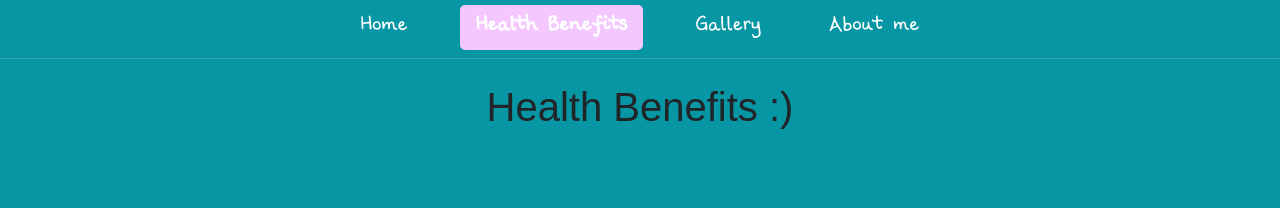
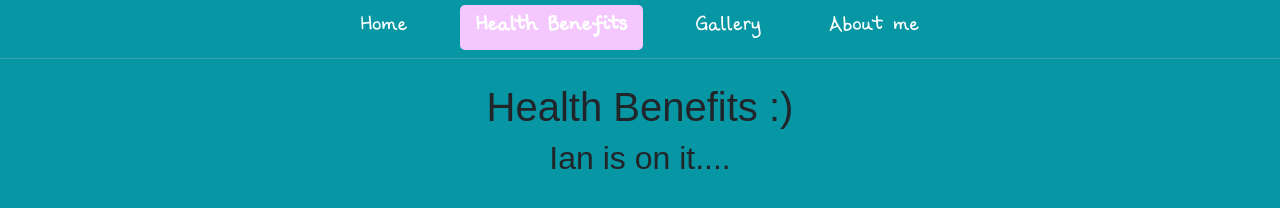
Before and after one commit to lowen-baban/www, a plain HTML site: page health_benefits.html in a window 1280 px wide. Shown: the part 188-396 px from the top of the page. Drawn offline with nearby package versions, Linux system fonts and the light colour scheme.

Commit message:
Updated changes

```diff
--- a/health_benefits.html
+++ b/health_benefits.html
@@ -33,6 +33,7 @@
 
 
 	<h1>Health Benefits :) </h1>
+	<h2>Ian is on it....</h2>
 
 </body>
 
```
